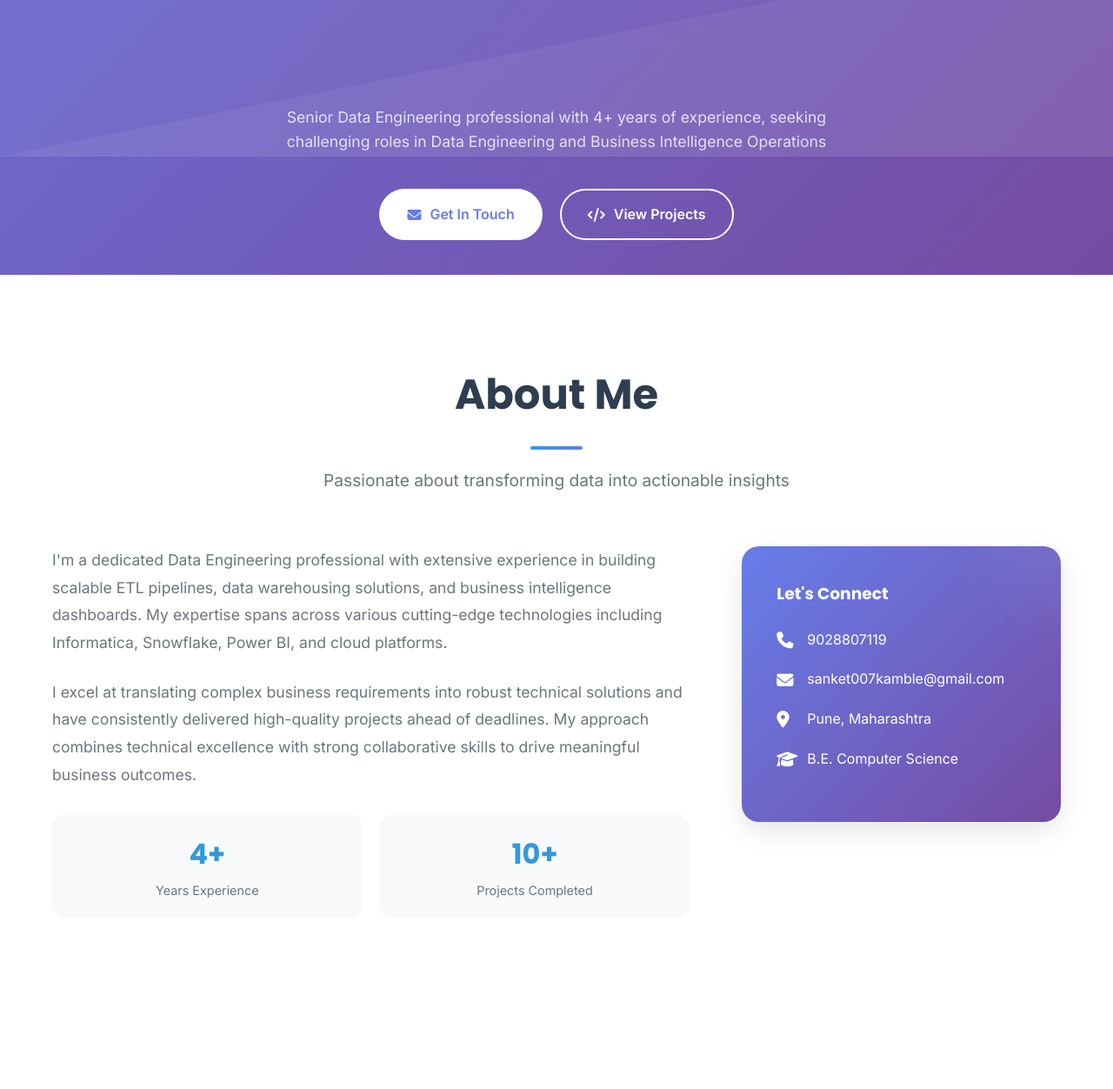
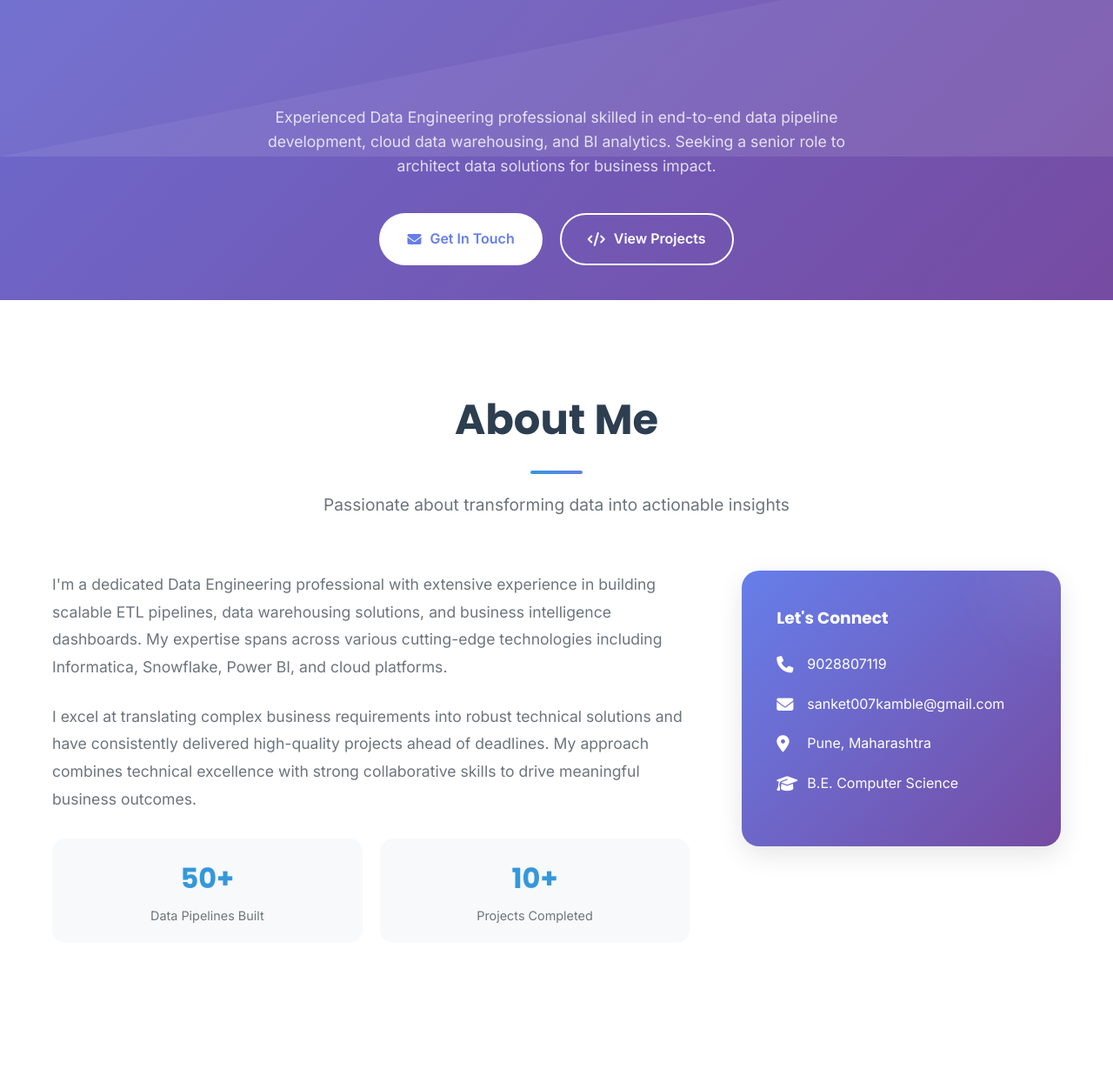
Before and after one commit to Sank8madeit/Profile, a plain HTML site: page index.html in a window 1280 px wide. Shown: the part 1100-2352 px from the top of the page at 87% size. Drawn offline with Linux system fonts and the light colour scheme.

Commit message:
Update index.html

```diff
--- a/index.html
+++ b/index.html
@@ -2118,7 +2118,7 @@
     <!-- Call to Action -->
     <div class="hero-actions">
         <div class="hero-description">
-            <p>Senior Data Engineering professional with 4+ years of experience, seeking challenging roles in Data Engineering and Business Intelligence Operations</p>
+            <p>Experienced Data Engineering professional skilled in end-to-end data pipeline development, cloud data warehousing, and BI analytics. Seeking a senior role to architect data solutions for business impact.</p>
         </div>
         <div class="hero-buttons">
             <a href="#contact" class="btn btn-primary">
@@ -2145,8 +2145,8 @@
                     <p>I excel at translating complex business requirements into robust technical solutions and have consistently delivered high-quality projects ahead of deadlines. My approach combines technical excellence with strong collaborative skills to drive meaningful business outcomes.</p>
                     <div class="about-stats">
                         <div class="stat-item">
-                            <div class="stat-number">4+</div>
-                            <div class="stat-label">Years Experience</div>
+                            <div class="stat-number">50+</div>
+                            <div class="stat-label">Data Pipelines Built</div>
                         </div>
                         <div class="stat-item">
                             <div class="stat-number">10+</div>
```
